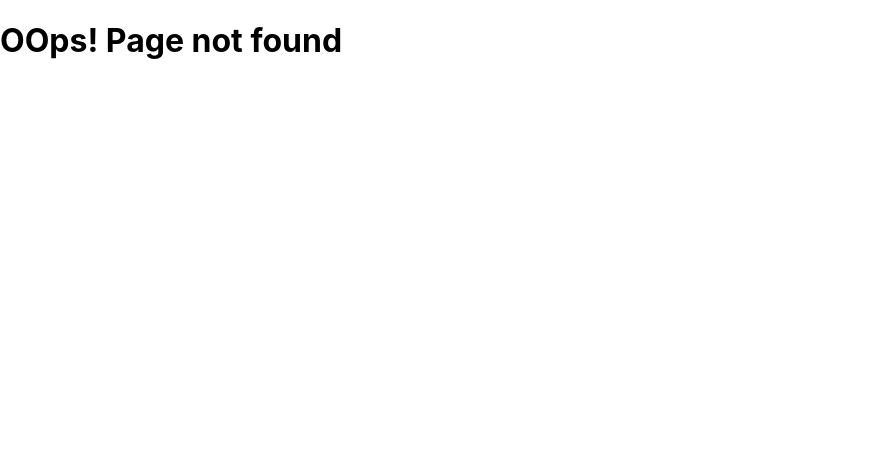
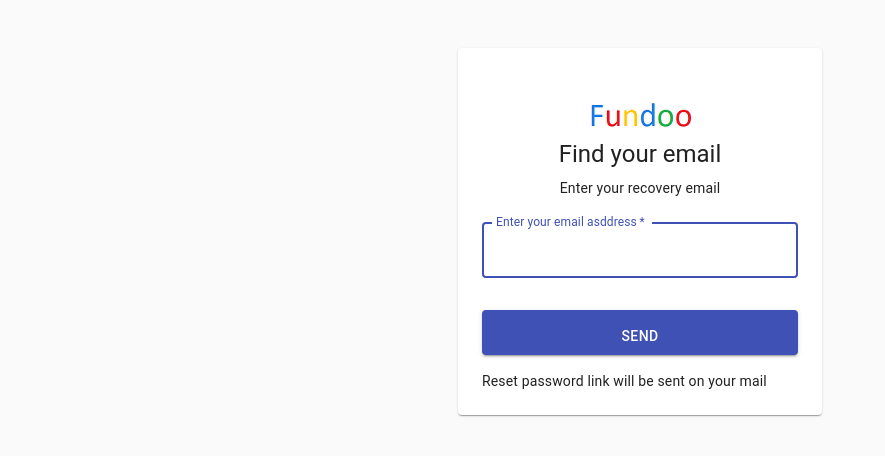
Before and after one commit to anubhav230/FundooApp_Frontend, a React (Create React App) app: page /forgetpassword in a window 1280 px wide. Before the commit this address had no page. Shown: the top 456 px of the page, without its empty margins (0-885 px from the left). Built offline with nearby package versions, Linux system fonts and the light colour scheme; the HTML template or start-up script is replaced by a standard one.

Commit message:
feat: Added forgot password page

```diff
--- a/src/App.css
+++ b/src/App.css
@@ -10,3 +10,7 @@
     top: 20;
     right: 10;
 }
+
+span {
+    margin-top: 8px;
+}
--- a/src/App.jsx
+++ b/src/App.jsx
@@ -4,6 +4,7 @@ import {BrowserRouter as Router, Route, Switch} from 'react-router-dom'
 import LoginIn from './components/Login'
 import Error from './components/Error'
 import SignUp from './components/Register'
+import ForgetPassword from './components/ForgetPassword'
 
 function App() {
     return (
@@ -11,6 +12,7 @@ function App() {
             <Switch>
                 <Route exact path="/" component={LoginIn} />
                 <Route path="/register" component={SignUp} />
+                <Route path="/forgetpassword" component={ForgetPassword} />
                 <Route component={Error} />
             </Switch>
         </Router>
--- /dev/null
+++ b/src/Components/ForgetPassword.jsx
@@ -0,0 +1,120 @@
+import React from 'react';
+import Button from '@material-ui/core/Button';
+import CssBaseline from '@material-ui/core/CssBaseline';
+import TextField from '@material-ui/core/TextField';
+import Link from '@material-ui/core/Link';
+import Grid from '@material-ui/core/Grid';
+import Typography from '@material-ui/core/Typography';
+import {makeStyles} from '@material-ui/core/styles';
+import Container from '@material-ui/core/Container';
+import Logo from '../../src/image/fundoologo.jpg';
+import Paper from '@material-ui/core/Paper';
+import {Formik} from "formik";
+import * as Yup from "yup";
+
+const useStyles = makeStyles((theme) => ({
+
+    form: {
+        width: '100%',
+        marginTop: theme.spacing(1),
+    },
+    submit: {
+        margin: theme.spacing(3, 0, 2),
+    },
+    span: {
+        color: "red",
+        fontSize: "1rem",
+        display: 'block',
+    },
+    layout: {
+        width: 'auto',
+        marginLeft: theme.spacing(2),
+        marginRight: theme.spacing(2),
+
+    },
+    paper: {
+        marginTop: theme.spacing(6),
+        marginBottom: theme.spacing(3),
+        paddingLeft: theme.spacing(1.5),
+        paddingRight: theme.spacing(1.5),
+        display: 'flex',
+        flexDirection: 'column',
+        alignItems: 'center',
+    },
+    error: {
+        backgroundColor: "red"
+    },
+    // span2:{
+    //     marginTop: theme.spacing(6),
+    // }
+}));
+
+
+const validationSchema = Yup.object().shape({
+    email: Yup.string().email().required("Email required!")
+});
+
+export default function ForgetPassword() {
+    const classes = useStyles();
+    return (
+        <Formik
+            initialValues={{email: "", password: ""}}
+            validationSchema={validationSchema}>
+            {({values, errors, touched, handleChange, handleBlur, handleSubmit}) => (
+                <Container component="main" maxWidth="xs">
+                    <CssBaseline />
+                    <main className={classes.layout}>
+                        <Paper className={classes.paper}>
+                            <div className={classes.paper}>
+                                <img src={Logo} />
+                                <Typography component="h1" variant="h5">
+                                    Find your email
+                                </Typography>
+                                <span className={classes.span2}>
+                                    Enter your recovery email
+                                </span>
+                                <form className={classes.form} noValidate onSubmit={handleSubmit}>
+                                    <TextField
+                                        variant="outlined"
+                                        margin="normal"
+                                        required
+                                        fullWidth
+                                        id="email"
+                                        label="Enter your email asddress"
+                                        name="email"
+                                        autoComplete="email"
+                                        autoFocus
+                                        value={values.email}
+                                        onChange={handleChange}
+                                        onBlur={handleBlur}
+                                        className={errors.email && touched.email && "error"}
+                                    />
+                                    {errors.email && touched.email && (
+                                        <div className="input-feedback">{errors.email}</div>
+                                    )}
+                                    <Button
+                                        type="submit"
+                                        fullWidth
+                                        variant="contained"
+                                        color="primary"
+                                        className={classes.submit}
+                                    // disabled={isSubmitting}
+                                    >
+                                        Send
+                                    </Button>
+                                    <Grid container>
+                                        <Grid item xs>
+                                            <span>
+                                                Reset password link will be sent on your mail
+                                            </span>
+                                        </Grid>
+                                    </Grid>
+                                </form>
+                            </div>
+                        </Paper>
+                    </main>
+                </Container>
+            )}
+        </Formik>
+    )
+}
--- a/src/Components/Register.jsx
+++ b/src/Components/Register.jsx
@@ -73,8 +73,8 @@ export default function SignUp() {
     };
 
     const handleChangePassword = (prop) => (event) => {
-        setValues({ ...values, [prop]: event.target.value });
-      };
+        setValues({...values, [prop]: event.target.value});
+    };
 
     return (
 
```
Also changed, not shown: src/Components/ResetPassword.jsx (added).
